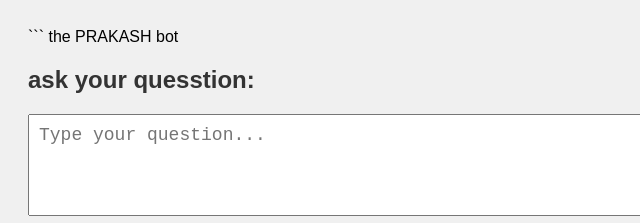
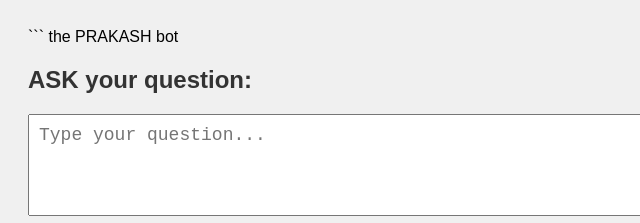
Before and after one commit to xtrnoob/Prakash-ai-bot, a plain HTML site: page index.html in a window 1280 px wide. Shown: the top 223 px of the page, 0-640 px from the left. Drawn offline with Linux system fonts and the light colour scheme.

Commit message:
Update index.html

```diff
--- a/index.html
+++ b/index.html
@@ -12,7 +12,7 @@
   </style>
 </head>
 <body>
-  <h2>ask your quesstion:</h2>
+  <h2>ASK  your question:</h2>
   <textarea id="prompt" rows="4" placeholder="Type your question..."></textarea><br>
   <button onclick="ask()">Send</button>
   <pre id="response">answer will appear here...</pre>
@@ -49,4 +49,4 @@
   </script>
 </body>
 </html>
-website khatam hai bhayi
+                                                                        website khatam hai bhayi
```
